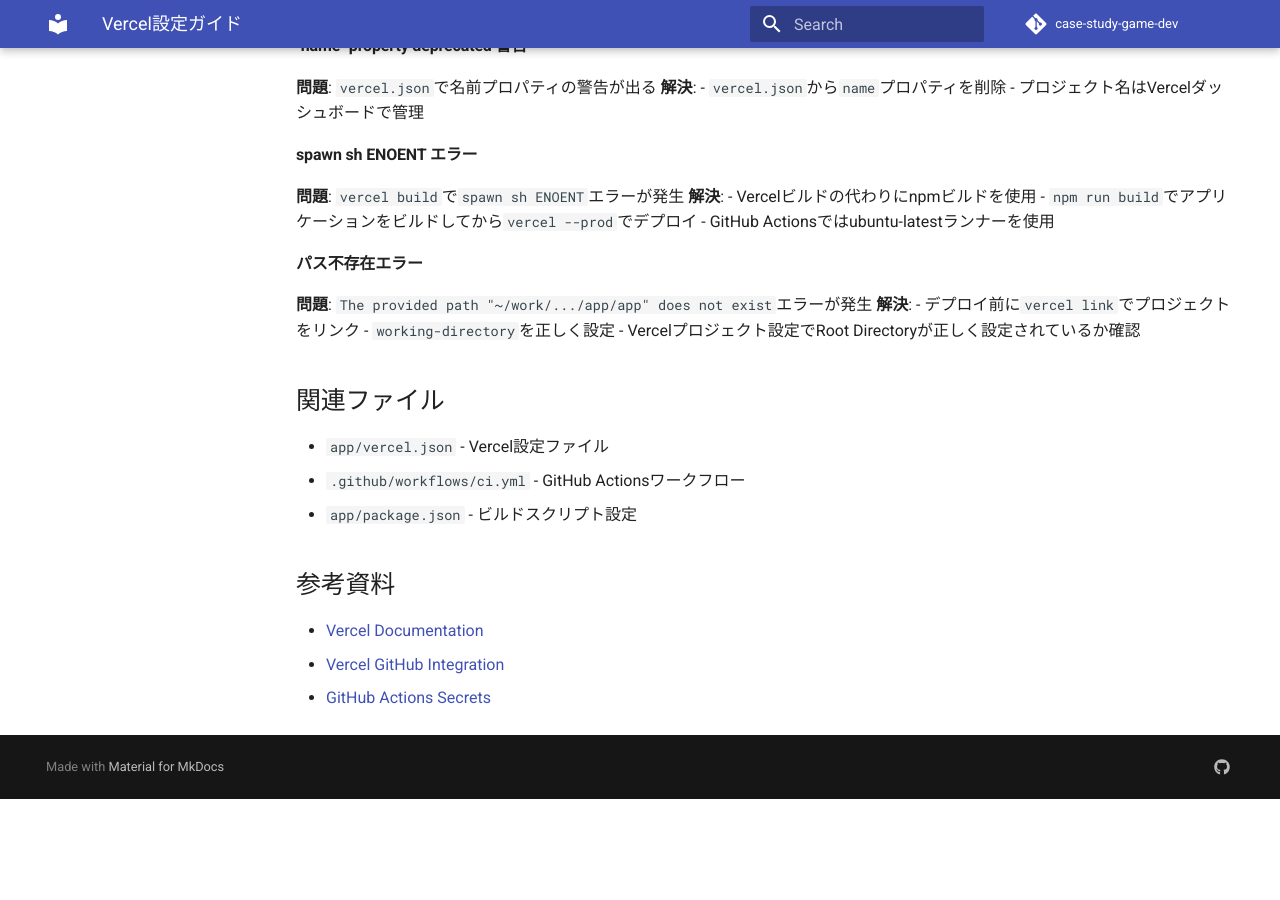
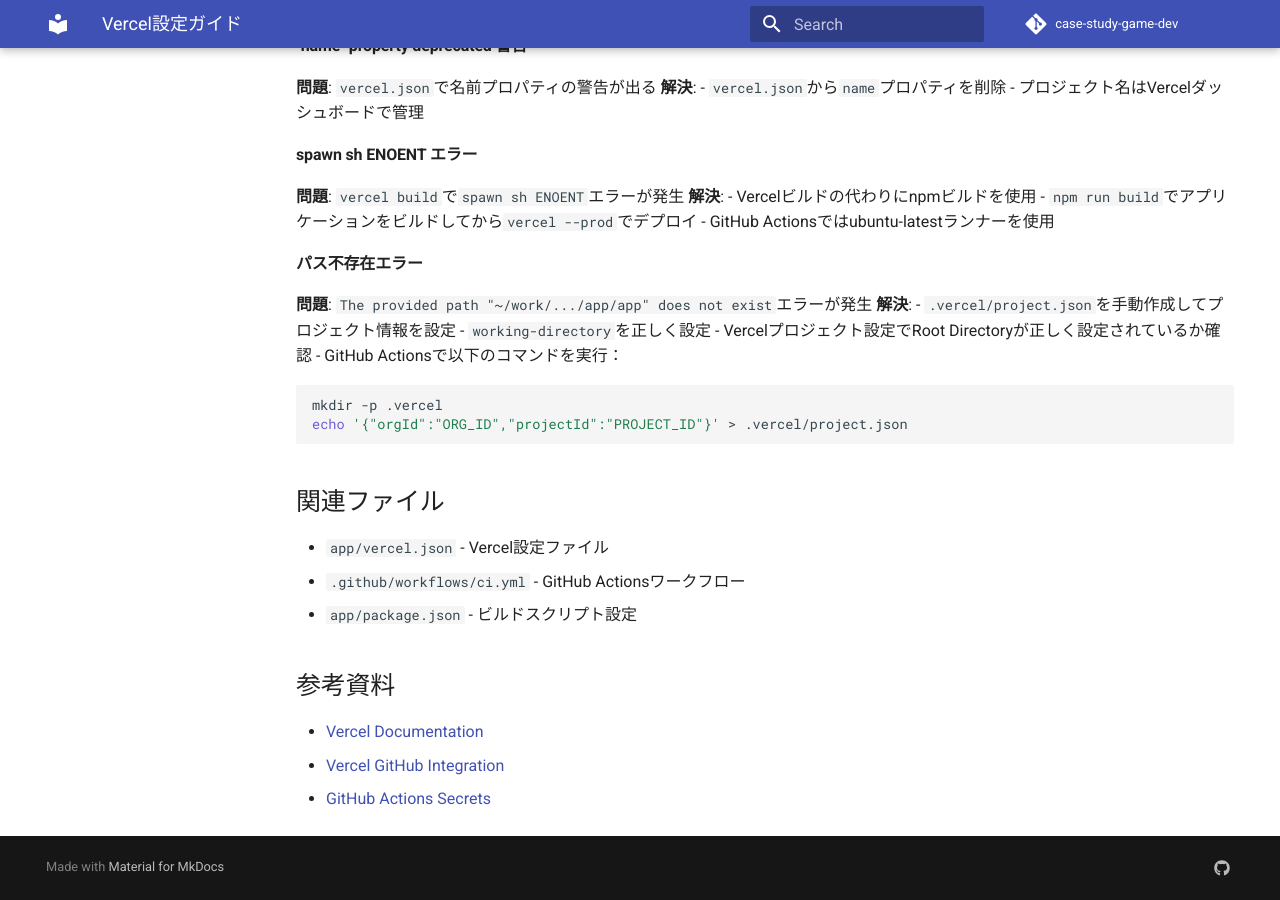
Before and after one commit to k2works/case-study-game-dev, an MkDocs documentation site: the page built from docs/operation/Vercel設定.md, in a window 1280 px wide and 900 px high, scrolled down 3705 px. Built offline with MkDocs 1.6.1 and Material for MkDocs 9.7.7, drawn with Linux system fonts in a browser that asks for light colours; comment, search, counter and statistics services are not loaded; before the commit the page ends 4504 px from its top, so only the background shows below that.

Commit message:
fix: manually create Vercel project configuration to resolve path issues
- Replace vercel link with manual .vercel/project.json creation
- Add .vercel directory to .gitignore to prevent committing secrets
- Use --force flag in vercel deploy to override path issues
- Update documentation with manual project configuration method
- Ensure consistent project linking across CI/CD environments

````diff
--- a/docs/operation/Vercel設定.md
+++ b/docs/operation/Vercel設定.md
@@ -160,9 +160,14 @@
 
 **問題**: `The provided path "~/work/.../app/app" does not exist`エラーが発生
 **解決**:
-- デプロイ前に`vercel link`でプロジェクトをリンク
+- `.vercel/project.json`を手動作成してプロジェクト情報を設定
 - `working-directory`を正しく設定
 - Vercelプロジェクト設定でRoot Directoryが正しく設定されているか確認
+- GitHub Actionsで以下のコマンドを実行：
+  ```bash
+  mkdir -p .vercel
+  echo '{"orgId":"ORG_ID","projectId":"PROJECT_ID"}' > .vercel/project.json
+  ```
 
 ## 関連ファイル
 
````
Also changed, not shown: 2 other files.
